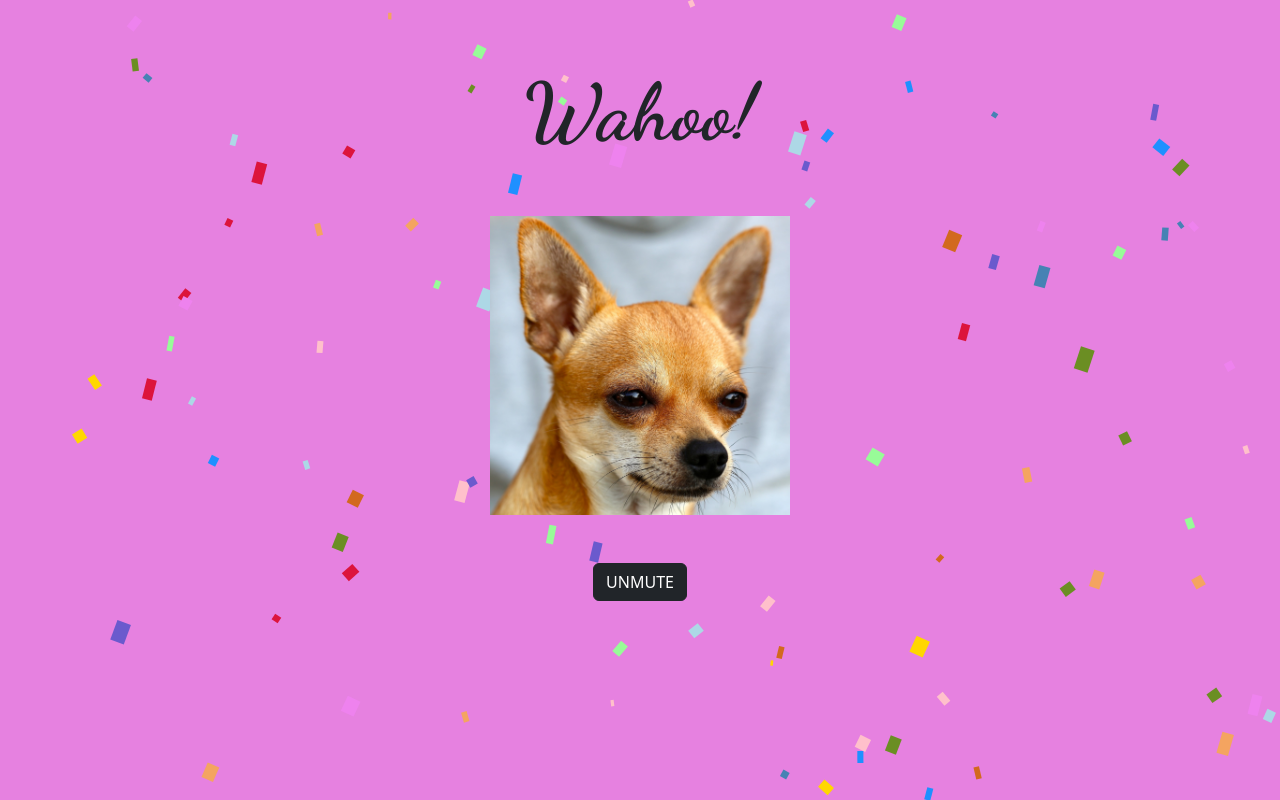
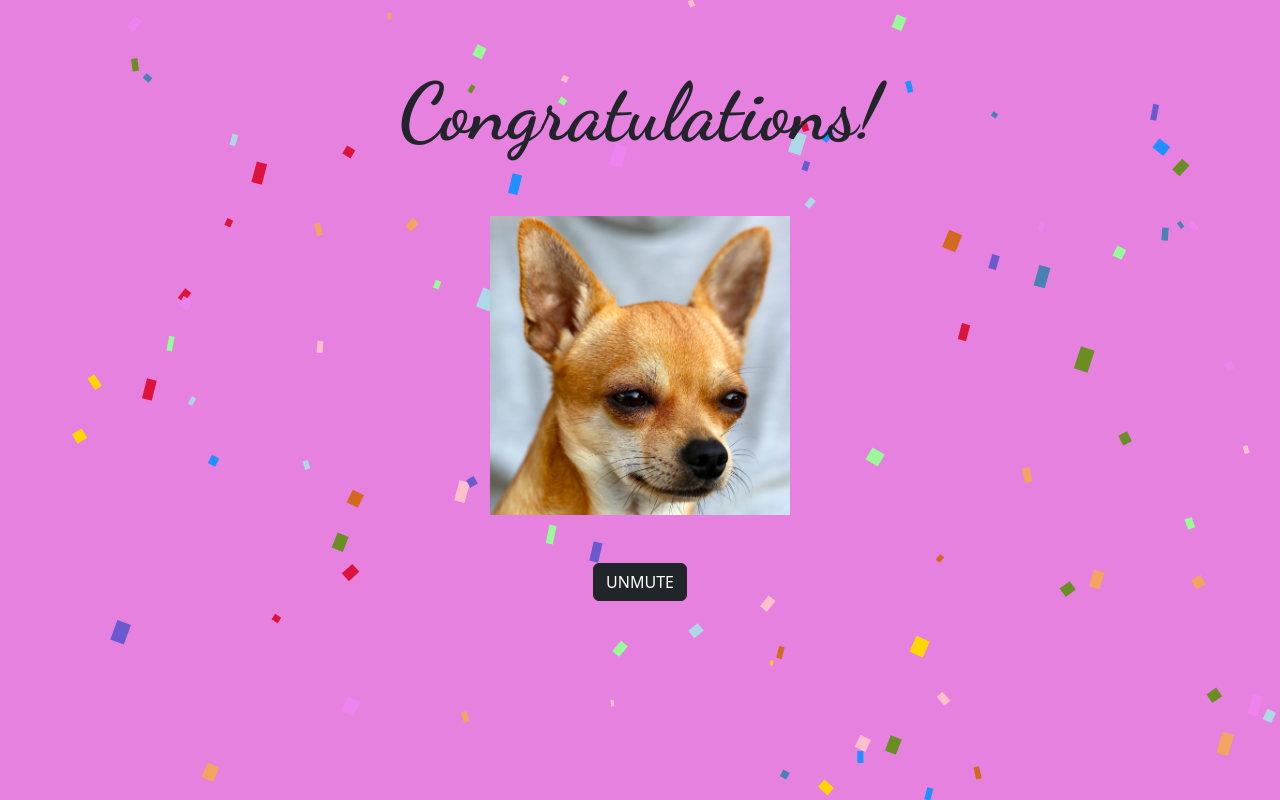
Before and after one commit to Loshen/chihuahua, a plain HTML site: page index.html in a window 1280 px wide. Drawn offline with nearby package versions, Linux system fonts and the light colour scheme.

Commit message:
Changed the text to Congratualtions

```diff
--- a/index.html
+++ b/index.html
@@ -13,7 +13,7 @@
 
     <div id="confetti">
         <div class="container mt-3 pt-5 pb-0 text-center">
-            <h1 class="display-1"><strong>Wahoo!</strong></h1>
+            <h1 class="display-1"><strong>Congratulations!</strong></h1>
         </div>
         <div class="container d-flex justify-content-center">
             <img class="img mt-5" src="chihuahua.jpg" alt="hehehe" style="max-width: 300px;">
```
